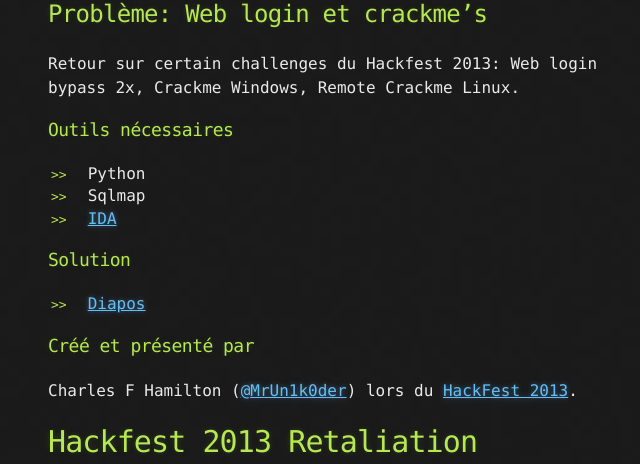
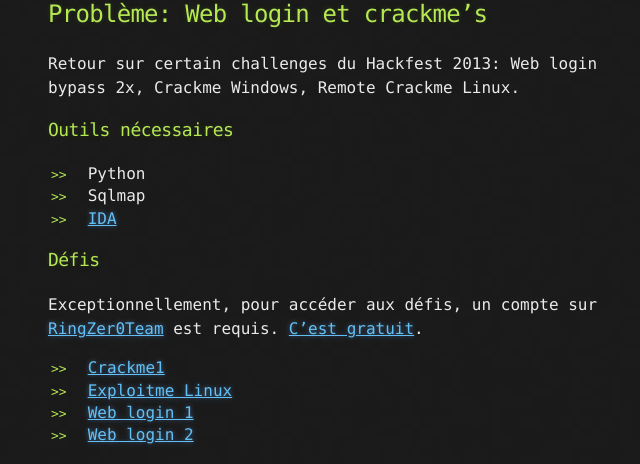
Before and after one commit to montrehack/montrehack.github.com, a Jekyll site: the page built from _posts/2013-11-18-hackfest-2013-retaliation.md, in a window 1280 px wide and 1400 px high, scrolled down 807 px, cut to the strip 11-475 px from the top of the window. Shown: the whole strip, without its empty margins (292-932 px from the left). Built offline with Jekyll 4.4.1, drawn with Linux system fonts in a browser that asks for light colours; Markdown is read by kramdown in place of the engine named in the settings; comment, search, counter and statistics services are not loaded; some of the changed text lies outside the part shown.

Commit message:
archives: links to challenges for november 2013

```diff
--- a/_posts/2013-11-18-hackfest-2013-retaliation.md
+++ b/_posts/2013-11-18-hackfest-2013-retaliation.md
@@ -19,6 +18,17 @@ Retour sur certain challenges du Hackfest 2013: Web login bypass 2x, Crackme Win
 * Python
 * Sqlmap
 * [IDA](https://www.hex-rays.com/products/ida/support/download_demo.shtml)
+
+### Défis
+
+Exceptionnellement, pour accéder aux défis, un compte sur
+[RingZer0Team](http://ringzer0team.com/) est requis. [C'est
+gratuit](http://ringzer0team.com/register).
+
+* [Crackme1](http://ringzer0team.com/challenges/9)
+* [Exploitme Linux](http://ringzer0team.com/challenges/109)
+* [Web login 1](http://ringzer0team.com/challenges/5)
+* [Web login 2](http://ringzer0team.com/challenges/6)
 
 ### Solution
 
@@ -44,6 +54,17 @@ Some Hackfest 2013 challenges: Web login bypass 2x, Crackme Windows and Remote C
 * Sqlmap
 * [IDA](https://www.hex-rays.com/products/ida/support/download_demo.shtml)
 
+### Challenges
+
+Exceptionally, to access the challenges, an account on
+[RingZer0Team](http://ringzer0team.com/) is required. [It's free
+](http://ringzer0team.com/register).
+
+* [Crackme1](http://ringzer0team.com/challenges/9)
+* [Linux Exploitme](http://ringzer0team.com/challenges/109)
+* [Web login 1](http://ringzer0team.com/challenges/5)
+* [Web login 2](http://ringzer0team.com/challenges/6)
+
 ### Solution
 
 * [Slides](https://speakerdeck.com/obilodeau/web-login-and-crackmes)
```
Also changed, not shown: other parts of _posts/2013-11-18-hackfest-2013-retaliation.md (+1 -2 lines).
